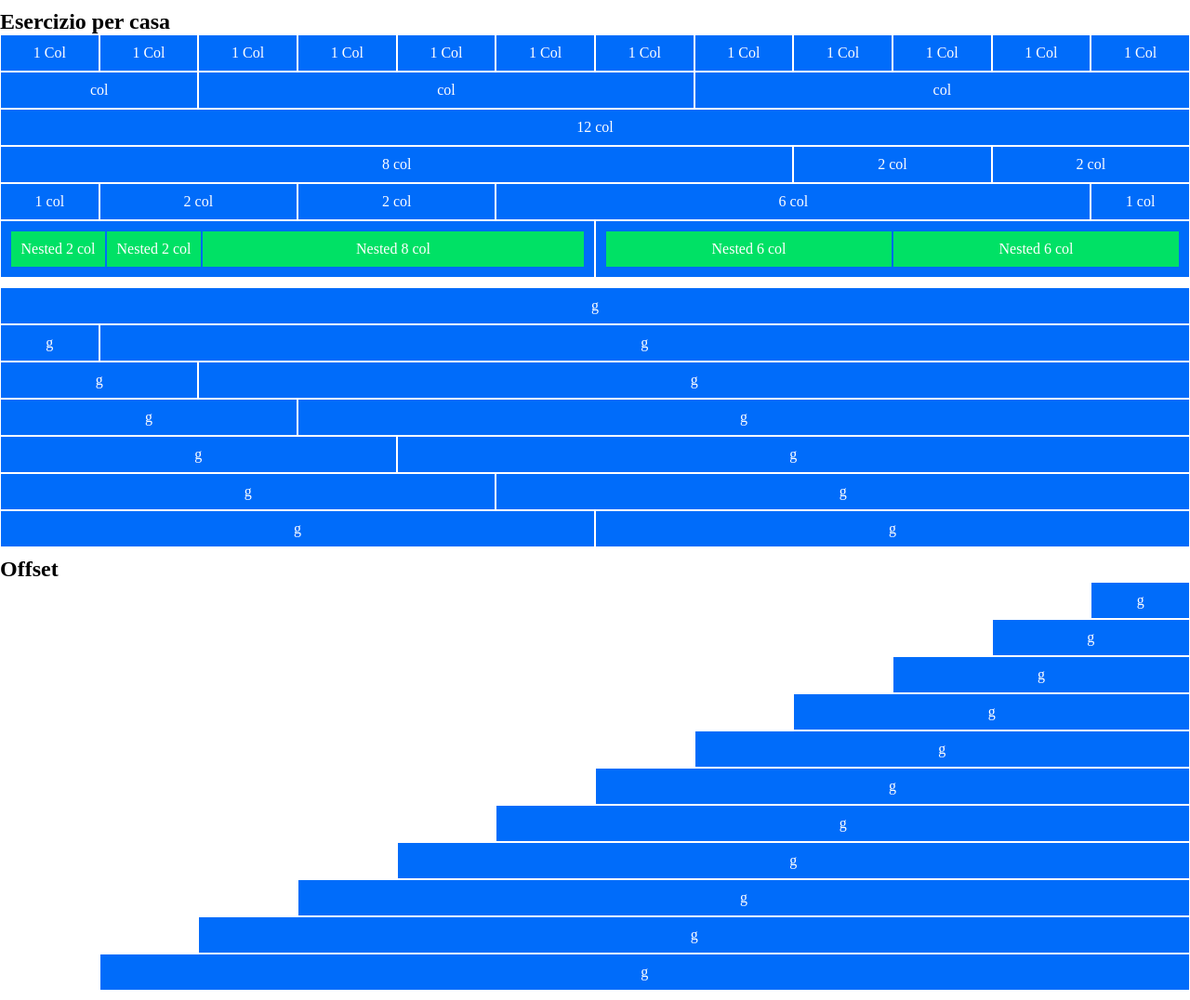
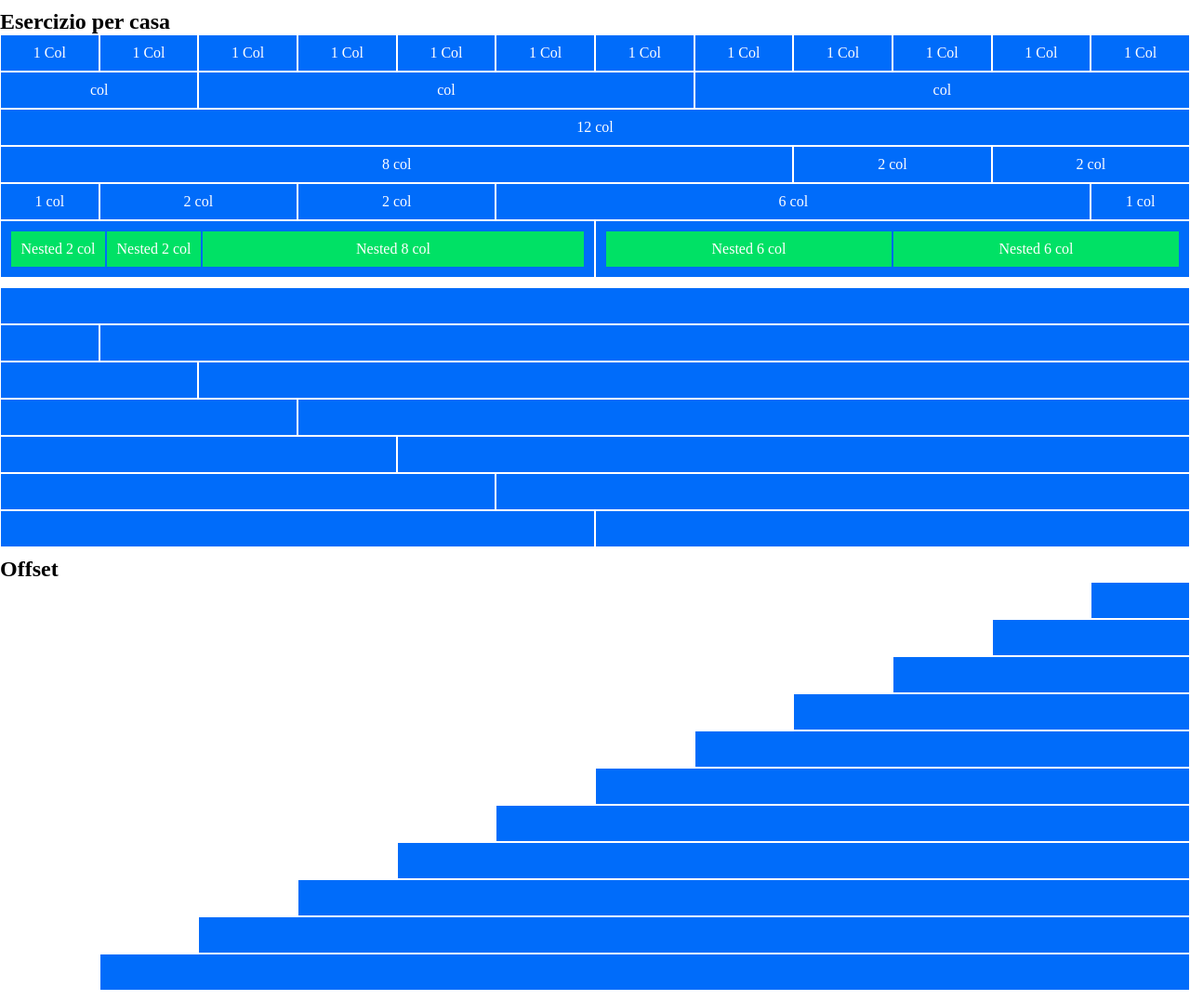
Before and after one commit to danifaso02/html-css-12bool, a plain HTML site: page index.html in a window 1280 px wide. Shown: the whole page at 93% size. Drawn offline with Linux system fonts and the light colour scheme.

Commit message:
Aggiunta file css, fine, modifiche, commenti

```diff
--- /dev/null
+++ b/css/offset.css
@@ -0,0 +1,36 @@
+/*----------------
+OFFSET
+----------------*/
+.offset1{
+    margin-left: calc(100% / 12 * 11);
+}
+.offset2{
+    margin-left: calc(100% / 12 * 10);
+}
+.offset3{
+    margin-left: calc(100% / 12 * 9);
+}
+.offset4{
+    margin-left: calc(100% / 12 * 8);
+}
+.offset5{
+    margin-left: calc(100% / 12 * 7);
+}
+.offset6{
+    margin-left: calc(100% / 12 * 6);
+}
+.offset7{
+    margin-left: calc(100% / 12 * 5);
+}
+.offset8{
+    margin-left: calc(100% / 12 * 4);
+}
+.offset9{
+    margin-left: calc(100% / 12 * 3);
+}
+.offset10{
+    margin-left: calc(100% / 12 * 2);
+}
+.offset11{
+    margin-left: calc(100% / 12 * 1);
+}
--- /dev/null
+++ b/css/reset.css
@@ -0,0 +1,8 @@
+/*----------------
+RESET
+----------------*/
+*{
+    box-sizing: border-box;
+    margin: 0;
+    padding: 0;
+}
--- a/css/style.css
+++ b/css/style.css
@@ -1,11 +1,5 @@
-/*----------------
-RESET
-----------------*/
-*{
-    box-sizing: border-box;
-    margin: 0;
-    padding: 0;
-}
+@import url(offset.css);
+@import url(reset.css);
 /*----------------
 CONTAINER
 ----------------*/
@@ -17,6 +11,13 @@ CONTAINER
     margin-top: .625rem;
     margin-bottom: .625rem;
 }
+.container:nth-child(2) > .row{
+    height: 2.5rem;
+}
+.container:last-child > .row{
+    height: 2.5rem;
+}
+
 /*----------------
 MAIN
 ----------------*/
@@ -24,47 +25,50 @@ MAIN
     display: flex;
     flex: wrap;
 }
+.row > div{
+    padding: .625rem;
+}
 .col-1{
     background-color: #006cfa;
     width: calc(100% / 12);
     text-align: center;
     color: white;
-    border: 1px solid;
+    border: .0625rem solid;
 }
 .col-2{
     background-color: #006cfa;
     width: calc(100% / 12 * 2);
     text-align: center;
     color: white;
-    border: 1px solid;
+    border: .0625rem solid;
 }
 .col-5{
     background-color: #006cfa;
     width: calc(100% / 12 * 5);
     text-align: center;
     color: white;
-    border: 1px solid;
+    border: .0625rem solid;
 }
 .col-12{
     background-color: #006cfa;
     width: calc(100%);
     text-align: center;
     color: white;
-    border: 1px solid;
+    border: .0625rem solid;
 }
 .col-8{
     background-color: #006cfa;
     width: calc(100% / 12 * 8);
     text-align: center;
     color: white;
-    border: 1px solid;
+    border: .0625rem solid;
 }
 .col-6{
     background-color: #006cfa;
     width: calc(100% / 12 * 6);
     text-align: center;
     color: white;
-    border: 1px solid;
+    border: .0625rem solid;
 }
 .row1{
     display: flex;
@@ -81,71 +85,40 @@ MAIN
     width: calc(100% / 12 * 11);
     text-align: center;
     color: white;
-    border: 1px solid;
+    border: .0625rem solid;
 }
 .col-10{
     background-color: #006cfa;
     width: calc(100% / 12 * 10);
     text-align: center;
     color: white;
-    border: 1px solid;
+    border: .0625rem solid;
 }
 .col-3{
     background-color: #006cfa;
     width: calc(100% / 12 * 3);
     text-align: center;
     color: white;
-    border: 1px solid;
+    border: .0625rem solid;
 }
 .col-9{
     background-color: #006cfa;
     width: calc(100% / 12 * 9);
     text-align: center;
     color: white;
-    border: 1px solid;
+    border: .0625rem solid;
 }
 .col-4{
     background-color: #006cfa;
     width: calc(100% / 12 * 4);
     text-align: center;
     color: white;
-    border: 1px solid;
+    border: .0625rem solid;
 }
 .col-7{
     background-color: #006cfa;
     width: calc(100% / 12 * 7);
     text-align: center;
     color: white;
-    border: 1px solid;
+    border: .0625rem solid;
 }
-/*----------------
-MAIN
-----------------*/
-.offset1{
-    margin-left: calc(100% / 12 * 11);
-}
-.offset2{
-    margin-left: calc(100% / 12 * 10);
-}.offset3{
-    margin-left: calc(100% / 12 * 9);
-}.offset4{
-    margin-left: calc(100% / 12 * 8);
-}.offset5{
-    margin-left: calc(100% / 12 * 7);
-}.offset6{
-    margin-left: calc(100% / 12 * 6);
-}.offset7{
-    margin-left: calc(100% / 12 * 5);
-}.offset8{
-    margin-left: calc(100% / 12 * 4);
-}.offset9{
-    margin-left: calc(100% / 12 * 3);
-}.offset10{
-    margin-left: calc(100% / 12 * 2);
-}.offset11{
-    margin-left: calc(100% / 12 * 1);
-}
-
-.row > div{
-    padding: .625rem;
-}
--- a/index.html
+++ b/index.html
@@ -9,6 +9,8 @@
 </head>
 <body>
     <main>
+
+        <!-- CONTAINER 1 -->
         <div class="container">
             <h2>Esercizio per casa</h2>
             <!-- Row 1 -->
@@ -68,71 +70,93 @@
             </div>
         </div>
 
+        <!-- CONTAINER 2 -->
         <div class="container">
             <!-- Row 7 -->
             <div class="row">
-                <div class="col-12">g</div>
+                <div class="col-12"></div>
             </div>
             <!-- Row 8 -->
             <div class="row">
-                <div class="col-1">g</div>
-                <div class="col-11">g</div>
+                <div class="col-1"></div>
+                <div class="col-11"></div>
             </div>
             <!-- Row 9 -->
             <div class="row">
-                <div class="col-2">g</div>
-                <div class="col-10">g</div>
+                <div class="col-2"></div>
+                <div class="col-10"></div>
             </div>
             <!-- Row 10 -->
             <div class="row">
-                <div class="col-3">g</div>
-                <div class="col-9">g</div>
+                <div class="col-3"></div>
+                <div class="col-9"></div>
             </div>
             <!-- Row 11 -->
             <div class="row">
-                <div class="col-4">g</div>
-                <div class="col-8">g</div>
+                <div class="col-4"></div>
+                <div class="col-8"></div>
             </div>
             <!-- Row 12 -->
             <div class="row">
-                <div class="col-5">g</div>
-                <div class="col-7">g</div>
+                <div class="col-5"></div>
+                <div class="col-7"></div>
             </div>
             <!-- Row 13 -->
             <div class="row">
-                <div class="col-6">g</div>
-                <div class="col-6">g</div>
+                <div class="col-6"></div>
+                <div class="col-6"></div>
             </div>
         </div>
 
+        <!-- CONTAINER OFFSET -->
         <div class="container">
             <h2>Offset</h2>
+            <!-- Row 1 offset -->
             <div class="row">
-                <div class="col-1 offset1">g</div>
+                <div class="col-1 offset1"></div>
             </div>
+            <!-- Row 2 offset -->
             <div class="row">
-                <div class="col-2 offset2">g</div>
-            </div><div class="row">
-                <div class="col-3 offset3">g</div>
-            </div><div class="row">
-                <div class="col-4 offset4">g</div>
-            </div><div class="row">
-                <div class="col-5 offset5">g</div>
-            </div><div class="row">
-                <div class="col-6 offset6">g</div>
-            </div><div class="row">
-                <div class="col-7 offset7">g</div>
-            </div><div class="row">
-                <div class="col-8 offset8">g</div>
-            </div><div class="row">
-                <div class="col-9 offset9">g</div>
-            </div><div class="row">
-                <div class="col-10 offset10">g</div>
-            </div><div class="row">
-                <div class="col-11 offset11">g</div>
+                <div class="col-2 offset2"></div>
+            </div>
+            <!-- Row 3 offset -->
+            <div class="row">
+                <div class="col-3 offset3"></div>
+            </div>
+            <!-- Row 4 offset -->
+            <div class="row">
+                <div class="col-4 offset4"></div>
+            </div>
+            <!-- Row 5 offset -->
+            <div class="row">
+                <div class="col-5 offset5"></div>
+            </div>
+            <!-- Row 6 offset -->
+            <div class="row">
+                <div class="col-6 offset6"></div>
+            </div>
+            <!-- Row 7 offset -->
+            <div class="row">
+                <div class="col-7 offset7"></div>
+            </div>
+            <!-- Row 8 offset -->
+            <div class="row">
+                <div class="col-8 offset8"></div>
+            </div>
+            <!-- Row 9 offset -->
+            <div class="row">
+                <div class="col-9 offset9"></div>
+            </div>
+            <!-- Row 10 offset -->
+            <div class="row">
+                <div class="col-10 offset10"></div>
+            </div>
+            <!-- Row 11 offset -->
+            <div class="row">
+                <div class="col-11 offset11"></div>
             </div>
         </div>
     </main>
-
+    <!-- END -->
 </body>
 </html>
```
